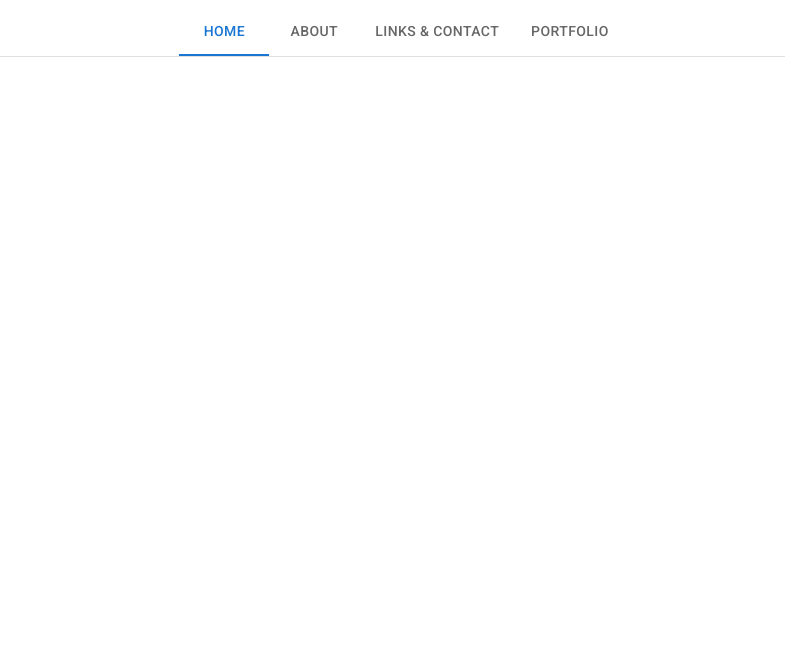
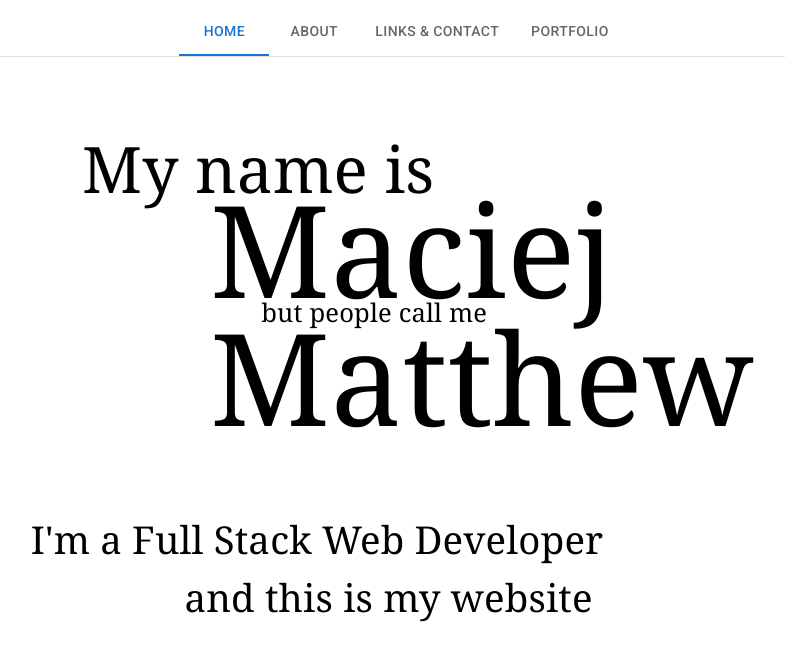
Before and after one commit to mattbed/Portfolio, a React (Create React App) app: page / in a window 1280 px wide. Shown: the top 660 px of the page, without its empty margins (238-1023 px from the left). Built offline with nearby package versions, Linux system fonts and the light colour scheme.

Commit message:
Implement basic home page layout

```diff
--- a/public/index.html
+++ b/public/index.html
@@ -2,7 +2,6 @@
 <html lang="en">
   <head>
     <meta charset="utf-8" />
-    <link rel="icon" href="%PUBLIC_URL%/favicon.ico" />
     <meta name="viewport" content="width=device-width, initial-scale=1" />
     <meta name="theme-color" content="#000000" />
     <meta
@@ -24,7 +23,7 @@
       work correctly both with client-side routing and a non-root public URL.
       Learn how to configure a non-root public URL by running `npm run build`.
     -->
-    <title>React App</title>
+    <title>Portfolio</title>
   </head>
   <body>
     <noscript>You need to enable JavaScript to run this app.</noscript>
--- a/src/Home.css
+++ b/src/Home.css
@@ -0,0 +1,46 @@
+.outer-box{
+  width:50vw;
+  margin:auto;
+  margin-top:5vh;
+  font-family: Georgia, serif;
+}
+
+.text-box-01{
+  position: relative;
+  font-size: 5vw;
+}
+
+.text-box-02{
+  position: relative;
+  left: 10vw;
+  bottom: 5vw;
+  font-size: 10vw;
+}
+
+.text-box-03{
+  position: relative;
+  left: 14vw;
+  bottom: 9vw;
+  font-size: 2vw;
+}
+
+.text-box-04{
+  position: relative;
+  left: 10vw;
+  bottom: 13vw;
+  font-size: 10vw;
+}
+
+.text-box-05{
+  position: relative;
+  right: 4vw;
+  bottom: 10vw;
+  font-size: 3vw;
+}
+
+.text-box-06{
+  position: relative;
+  bottom: 10vw;
+  left: 8vw;
+  font-size: 3vw;
+}
--- a/src/Home.js
+++ b/src/Home.js
@@ -3,7 +3,14 @@ import React from "react";
 
 function Home() {
   return (
-    <div></div>
+    <main class="outer-box">
+      <div class="text-box-01">My name is</div>
+      <div class="text-box-02">Maciej</div>
+      <div class="text-box-03">but people call me</div>
+      <div class="text-box-04">Matthew</div>
+      <div class="text-box-05">I'm a Full Stack Web Developer</div>
+      <div class="text-box-06">and this is my website</div>
+    </main>
   );
 }
 
```
Also changed, not shown: 1 other file (tests, documents, lock files or other folders).
